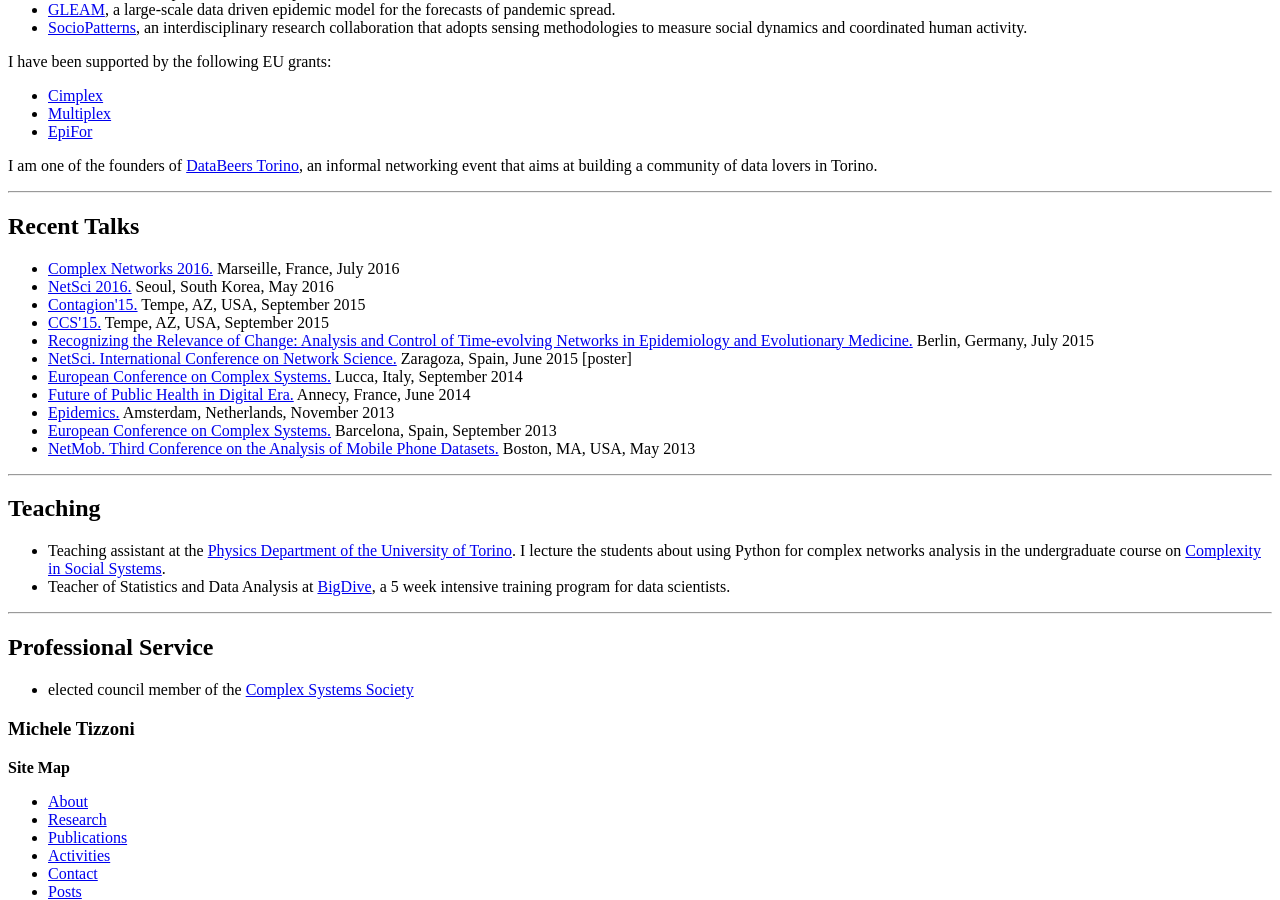
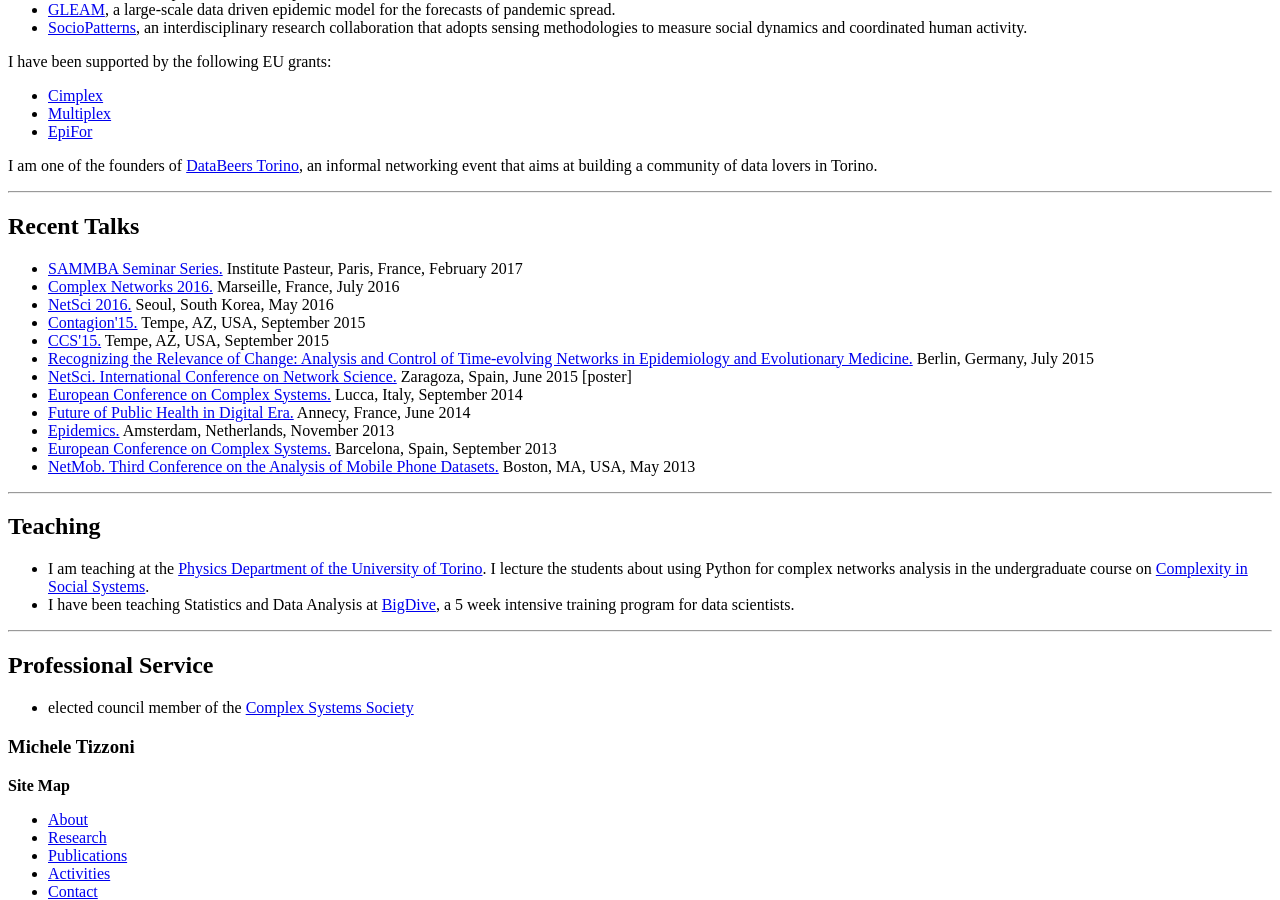
Before and after one commit to micheletizzoni/micheletizzoni.github.io, a Jekyll site: the page built from 4_activities.md, in a window 1280 px wide and 900 px high, scrolled down 500 px. Built offline with Jekyll 4.4.1, drawn with Linux system fonts in a browser that asks for light colours; nearby versions of some CDN libraries; a style sheet for code colours, icons or effects is not loaded.

Commit message:
update activities 2017

```diff
--- a/4_activities.md
+++ b/4_activities.md
@@ -27,6 +27,7 @@
 <h2>Recent Talks</h2>
 
 <ul>
+  <li><a href="https://research.pasteur.fr/en/event/sammba-seminar-michele-tizzoni-fast-and-accurate-dynamic-estimation-of-field-effectiveness-of-meningococcal-vaccines/">SAMMBA Seminar Series.</a> Institute Pasteur, Paris, France, February 2017</li>
   <li><a href="http://complexnets2016.org">Complex Networks 2016.</a> Marseille, France, July 2016</li>
   <li><a href="http://www.netsci2016.net">NetSci 2016.</a> Seoul, South Korea, May 2016</li>
   <li><a href="http://contagion15.weebly.com/">Contagion'15.</a> Tempe, AZ, USA, September 2015</li>
@@ -44,9 +45,9 @@
 
 <h2>Teaching</h2>
 <ul>
-<li>Teaching assistant at the <a href="http://fisica.campusnet.unito.it">Physics Department of the University of Torino</a>. I lecture the students about using Python for complex networks analysis in the undergraduate course on <a href="http://fisica-sc.campusnet.unito.it/do/corsi.pl/Show?_id=4ef1">Complexity in Social Systems</a>.</li>
+<li>I am teaching at the <a href="http://fisica.campusnet.unito.it">Physics Department of the University of Torino</a>. I lecture the students about using Python for complex networks analysis in the undergraduate course on <a href="http://fisica-sc.campusnet.unito.it/do/corsi.pl/Show?_id=4ef1">Complexity in Social Systems</a>.</li>
 
-<li>Teacher of Statistics and Data Analysis at <a href="http://bigdive.eu">BigDive</a>, a 5 week intensive training program for data scientists.</li>
+<li>I have been teaching Statistics and Data Analysis at <a href="http://bigdive.eu">BigDive</a>, a 5 week intensive training program for data scientists.</li>
 
 </ul>
 
```
